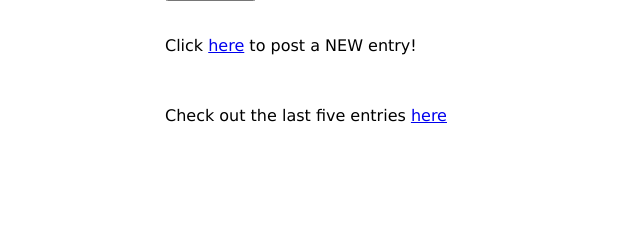
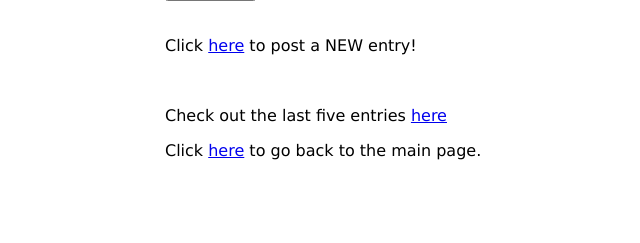
Before and after one commit to Mallan627/build-a-blog, a Python web app: template templates/base.html in a window 1280 px wide. Shown: the part 433-676 px from the top of the page, without its empty margins (75-715 px from the left). Run offline with Jinja, Linux system fonts and the light colour scheme; the template is opened without the code that fills it, so the values that code supplies are empty.

Commit message:
Fix bug in blog, added exit to main codes, etc

```diff
--- a/main.py
+++ b/main.py
@@ -79,7 +79,7 @@ class Blog(Handler):
     #def render_front(self, title="", entryText="", error=""):
 
     def render_blog(self, title="", entryText = "", error=""):
-        blog = db.GqlQuery("SELECT * FROM Entries ORDER BY created DESC ")
+        blog = db.GqlQuery("SELECT * FROM Entries ORDER BY created DESC LIMIT 5")
         self.render("blog.html", blog = blog)
 
     def get(self):
--- a/templates/allentries.html
+++ b/templates/allentries.html
@@ -12,5 +12,8 @@
     {{item.entryText}}
     <p></p>
 {% endfor %}
+<br>
+Click <a href="/">here</a> to go back to the main page.
 </body>
+
 </html>
--- a/templates/base.html
+++ b/templates/base.html
@@ -66,4 +66,6 @@
 <br>
 <p>Check out the last five entries <a href="/blog">here</a>
 </body>
+<p>
+Click <a href="/">here</a> to go back to the main page.
 </html>
--- a/templates/blog.html
+++ b/templates/blog.html
@@ -58,6 +58,7 @@
         {% endfor %}
 
  </form>
-
+<br>
+Click <a href="/">here</a> to go back to the main page.
 </body>
 </html>
```
Also changed, not shown: 1 other file.
